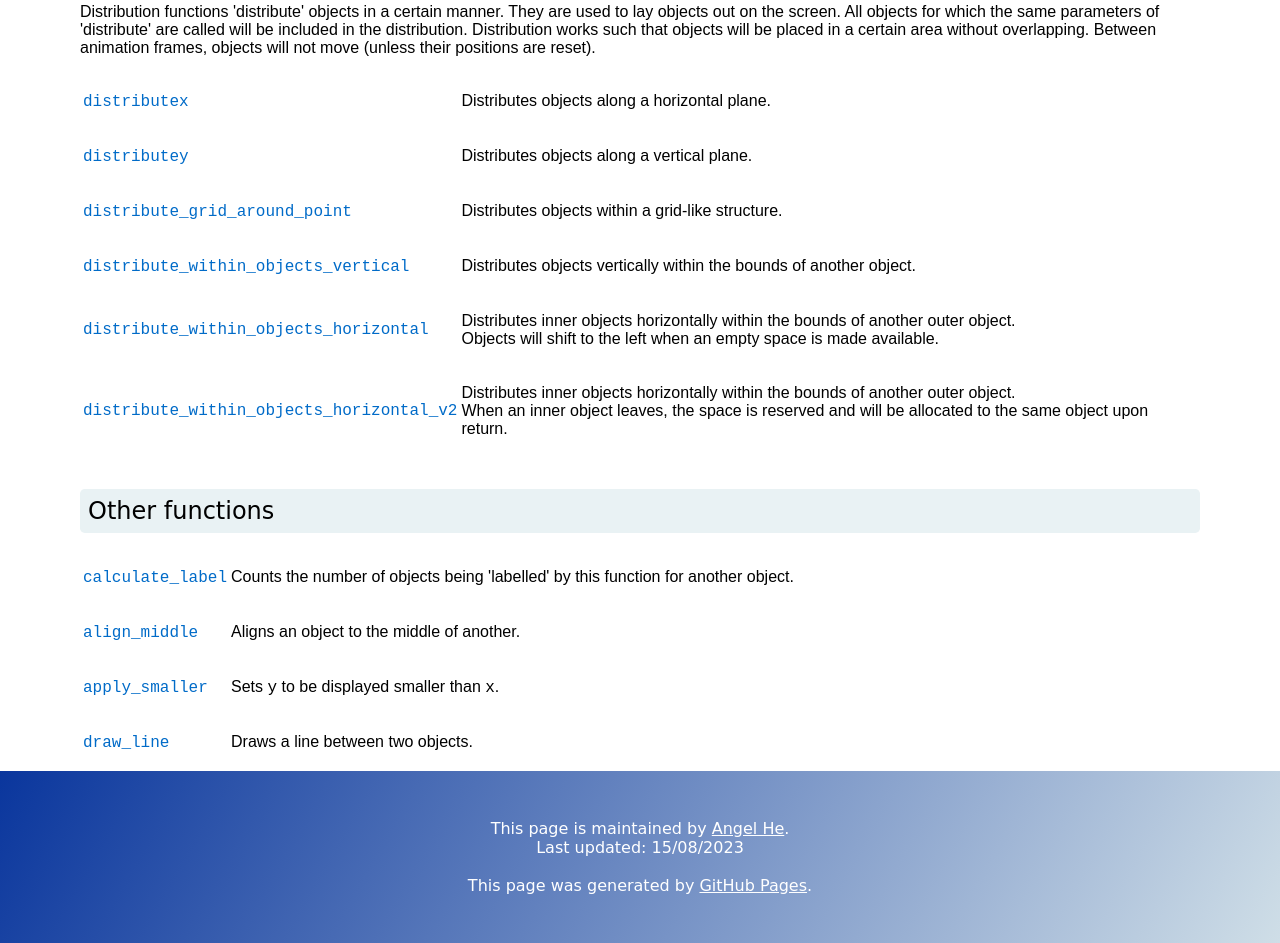
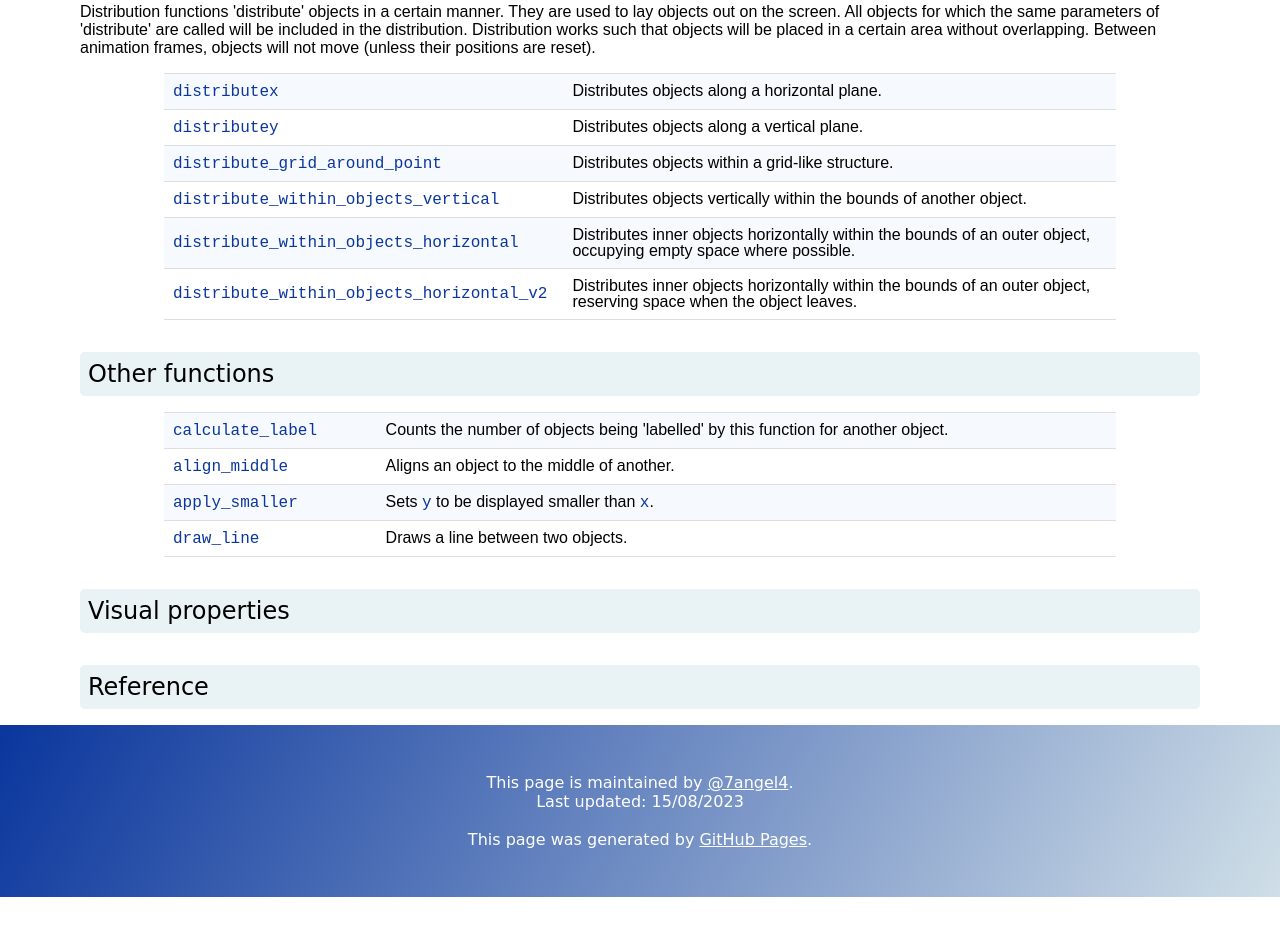
Before and after one commit to 7angel4/planimation-website, a plain HTML site: page documentation.html in a window 1280 px wide. Shown: the part 680-1623 px from the top of the page. After the commit the page ends 1577 px from the top, so only its background shows below. Drawn offline with Linux system fonts and the light colour scheme; a web font is replaced by a local one.

Commit message:
Formalised table structures in the documentation index page

```diff
--- a/assets/stylesheets/documentation-style.css
+++ b/assets/stylesheets/documentation-style.css
@@ -1,14 +1,21 @@
-@import url("https://fonts.googleapis.com/css?family=Open+Sans:400,700&display=swap");
 @import url('https://fonts.googleapis.com/css2?family=Shantell+Sans:ital,wght@0,300;0,400;0,500;0,600;0,700;0,800;1,300;1,400;1,500;1,600;1,700;1,800&display=swap');
 
 html {
-    font-family: sans-serif;
+    font-family: "Klee", sans-serif;  /* fallback */
     -ms-text-size-adjust: 100%;
     -webkit-text-size-adjust: 100%
 }
 
 body {
     margin: 0
+}
+
+*,
+*:before,
+*:after {
+    -webkit-box-sizing: border-box;
+    -moz-box-sizing: border-box;
+    box-sizing: border-box;
 }
 
 article,aside,details,figcaption,figure,footer,header,hgroup,main,menu,nav,section,summary {
@@ -41,6 +48,8 @@ h2.page-tagline {
 code {
     font-family: monospace, monospace;
     font-size: 1em;
+    color: #0A369D;
+    background-color: transparent
 }
 
 /** Hyperlinks **/
@@ -116,6 +125,10 @@ a:hover {
     text-align: center;
     background-color: #F9F8FF;
     background-image: linear-gradient(120deg, #0A369D, #CFDEE7)
+}
+
+.page-header {
+    margin: 0 auto;
 }
 
 /* rules for different screens */
@@ -230,3 +243,39 @@ h6:hover a.header-link {
         padding: 1rem 1rem
     }
 }
+
+/** Table summaries **/
+table,thead,tbody,tr {
+    width: 100%
+}
+
+table {
+    display: table;
+    border-collapse: collapse;
+    margin: 1rem auto;
+
+    border-color: #CFDEE7;
+    border-spacing: 2px;
+    border-width: 1px;
+}
+
+table.doc-table-summary {
+    line-height: 1rem;
+    max-width: 85%;
+    overflow-x: scroll;
+}
+
+table.doc-table-summary td,
+table.doc-table-summary th {
+    border-top: 1px solid #ddd;
+    border-bottom: 1px solid #ddd;
+    padding-right: 0.5rem;
+}
+
+table.doc-table-summary p {
+    margin: 0.5rem 0.5rem;
+}
+
+table.doc-table-summary tr:nth-child(odd) {
+    background-color: #F6F9FE;
+}
--- a/documentation.html
+++ b/documentation.html
@@ -4,13 +4,8 @@
     <meta charset="UTF-8">
     <meta name="generator" content="mkdocs-1.2.3, mkdocs-material-8.1.2">
     <title>Planimation Documentation</title>
+<!--    <link rel="stylesheet" type="text/css" href="assets/stylesheets/bootstrap.min.css"/>-->
     <link rel="stylesheet" type="text/css" href="assets/stylesheets/documentation-style.css"/>
-
-    <!-- From the original Planimation page source -->
-    <link rel="preconnect" href="https://fonts.gstatic.com" crossorigin>
-    <style>:root{--md-text-font:"Roboto";--md-code-font:"Roboto Mono"}</style>
-    <link rel="stylesheet" href="https://fonts.googleapis.com/css?family=Roboto:300,400,400i,700%7CRoboto+Mono&display=fallback">
-
 </head>
 <body>
     <!-- Header at the top -->
@@ -40,7 +35,7 @@
                     Distribution works such that objects will be placed in a certain area without overlapping.
                     Between animation frames, objects will not move (unless their positions are reset).
                 </p>
-                <table class="documentation-table-summary">
+                <table class="doc-table-summary">
                     <tbody>
                         <tr class="row-odd">
                             <td><p>
@@ -70,16 +65,14 @@
                             <td><p>
                                 <a class="reference internal" href="" title="distribute_within_objects_horizontal"><code class="table-keyword">distribute_within_objects_horizontal</code></a>
                             </p></td>
-                            <td><p>Distributes inner objects horizontally within the bounds of another outer object.
-                                <br>Objects will shift to the left when an empty space is made available.
+                            <td><p>Distributes inner objects horizontally within the bounds of an outer object, occupying empty space where possible.
                             </p></td>
                         </tr>
                         <tr class="row-even">
                             <td><p>
                                 <a class="reference internal" href="" title="distribute_within_objects_horizontal_v2"><code class="table-keyword">distribute_within_objects_horizontal_v2</code></a>
                             </p></td>
-                            <td><p>Distributes inner objects horizontally within the bounds of another outer object.
-                                <br>When an inner object leaves, the space is reserved and will be allocated to the same object upon return.
+                            <td><p>Distributes inner objects horizontally within the bounds of an outer object, reserving space when the object leaves.
                             </p></td>
                         </tr>
                     </tbody>
@@ -89,7 +82,7 @@
             <!-- Other functions -->
             <section id="other-functions">
                 <h3>Other functions<a class="header-link" href="#other-functions" title="Permalink to this heading">¶</a></h3>
-                <table class="documentation-table-summary">
+                <table class="doc-table-summary">
                     <tbody>
                     <tr class="row-odd">
                         <td><p>
@@ -122,14 +115,17 @@
 
         <!-- Other sections in its own row -->
         <section id="visual-properties">
-
+            <h3>Visual properties<a class="header-link" href="#visual-properties" title="Permalink to this heading">¶</a></h3>
+        </section>
+        <section id="further-reference">
+            <h3>Reference<a class="header-link" href="#further-reference" title="Permalink to this heading">¶</a></h3>
         </section>
     </div>
 
     <!-- Footer -->
     <footer class="page-footer">
         <span>
-            This page is maintained by <a href="https://github.com/7angel4">Angel He</a>.<br>
+            This page is maintained by <a href="https://github.com/7angel4">@7angel4</a>.<br>
             Last updated: <time>15/08/2023</time><br><br>
             This page was generated by <a href="https://pages.github.com">GitHub Pages</a>.
         </span>
```
Also changed, not shown: 1 other file.
